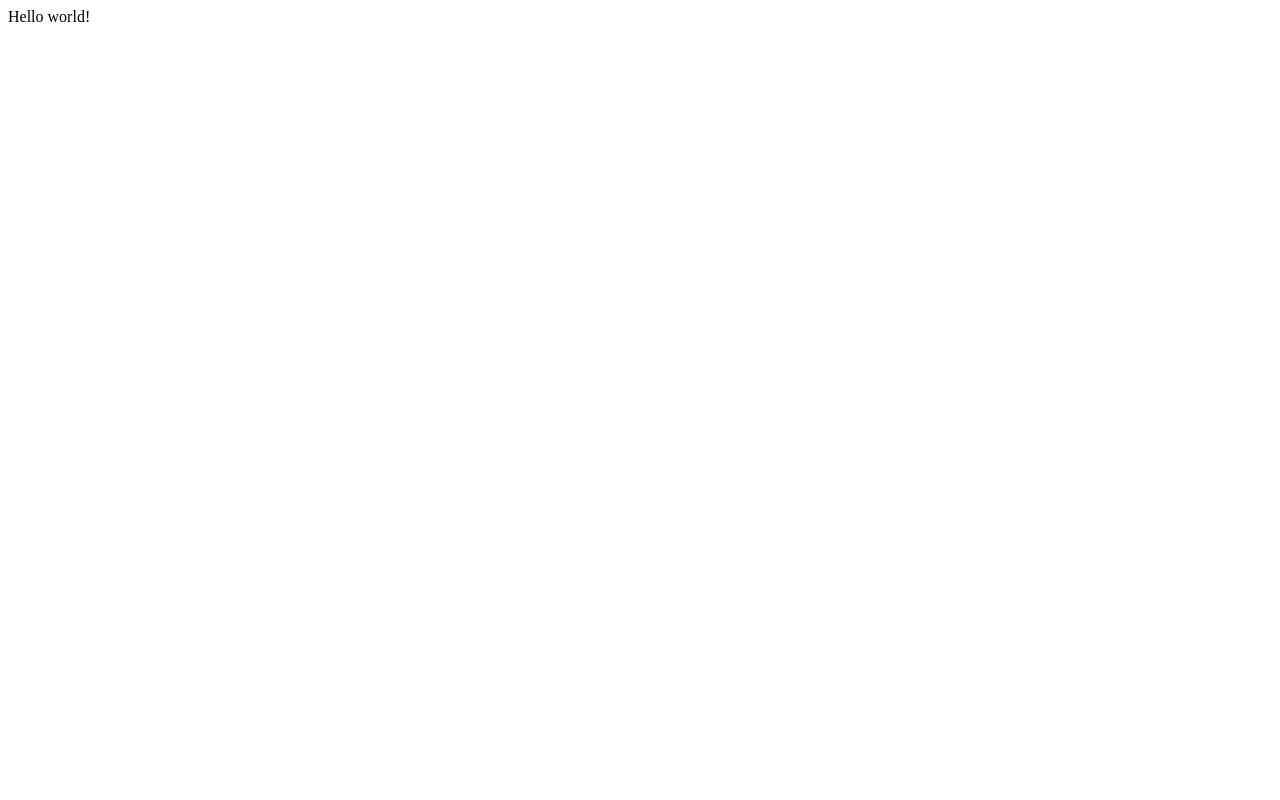
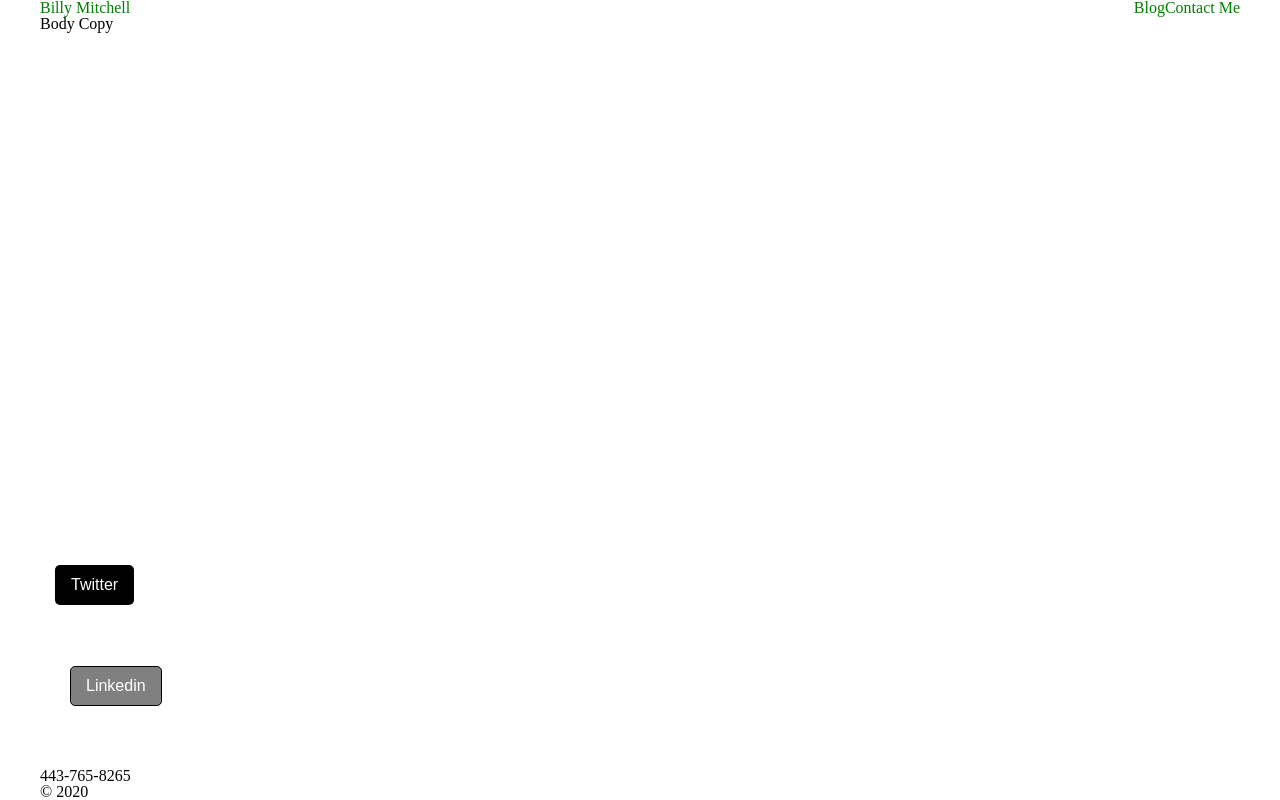
Before and after one commit to billymitchell/billy-mitchell-design, a Gatsby site: page / in a window 1280 px wide. Built offline with nearby package versions, Linux system fonts and the light colour scheme; Gatsby itself is replaced by a stand-in of ours.

Commit message:
updated project so its easer to understand error

```diff
--- /dev/null
+++ b/conponents/button.js
@@ -0,0 +1,39 @@
+import React from "react"
+import styled, { keyframes } from "styled-components"
+
+const fadein = keyframes`
+0% {
+    opacity: 0
+}
+100% {
+    opacity: 1
+}
+`
+
+const StyledButton = styled.button`
+  padding: 10px 15px;
+  background-color: ${({ primary }) => (primary ? "#000000" : "gray")};
+  color: #ffffff;
+  border-radius: 5px;
+  border: ${({ primary }) =>
+    primary ? "1px solid rgba(255,255,255,0)" : "1px solid rgba(0,0,0,1);"};
+  font-size: 16px;
+  box-sizing: content-box;
+  margin: ${({ margin }) => margin || "15px"};
+  &:hover {
+    background-color: #ffffff;
+    border: 1px solid #000000;
+    color: #000000;
+  }
+  animation: 0.5 ${fadein} ease-in-out;
+`
+
+const Button = ({ margin, primary, children }) => {
+  return (
+    <StyledButton margin={margin} primary={primary}>
+      {children}
+    </StyledButton>
+  )
+}
+
+export default Button
--- /dev/null
+++ b/conponents/footer.js
@@ -0,0 +1,30 @@
+import React from "react"
+import Button from "../conponents/button"
+import styled from "styled-components"
+
+const PaginationWrapper = styled.div`
+  display: flex;
+  width: 100%;
+`
+
+const Footer = () => {
+  return (
+    <div>
+      <a href="https://twitter.com/designbilly">
+        <Button primary>Twitter</Button>
+      </a>
+      <br />
+      <br />
+      <a href="https://www.linkedin.com/in/billymitchelldesign/">
+        <PaginationWrapper>
+          <Button margin="30px">Linkedin</Button>
+        </PaginationWrapper>
+      </a>
+      <br />
+      <br />
+      443-765-8265
+      <br />© 2020
+    </div>
+  )
+}
+export default Footer
--- /dev/null
+++ b/conponents/header.js
@@ -0,0 +1,84 @@
+import React from "react"
+//import { useStaticQuery, graphql } from "gatsby"
+import { Link } from "gatsby"
+import styled from "styled-components"
+
+const HeaderStyle = styled.div`
+  display: flex;
+  flex-direction: row;
+  justify-content: space-between;
+  .logo {
+  }
+  .menu-items {
+    display: flex;
+    flex-direction: row;
+    justify-content: space-between;
+  }
+  .menu-items a:hover {
+    color: #000000;
+  }
+  .menu-item-active {
+    text-decoration: underline;
+    color: #000000;
+  }
+`
+
+/*const Header = () => {
+  const { site } = useStaticQuery(
+    graphql`
+      query {
+        site {
+          siteMetadata {
+            title
+          }
+        }
+      }
+    `
+  )
+  return (
+    <header>
+      <HeaderStyle>
+        <Link className="logo" to="/">
+          <h1>{site.siteMetadata.title}</h1>
+        </Link>
+        <ul className="menu-items">
+          <li>
+            <Link to="/blog" activeClassName="menu-item-active">
+              Blog
+            </Link>
+          </li>
+          <li>
+            <Link to="/contact" activeClassName="menu-item-active">
+              Contact Me
+            </Link>
+          </li>
+        </ul>
+      </HeaderStyle>
+    </header>
+  )
+}*/
+
+const Header = () => {
+  return (
+    <header>
+      <HeaderStyle>
+        <Link className="logo" to="/">
+          <h1>Billy Mitchell</h1>
+        </Link>
+        <ul className="menu-items">
+          <li>
+            <Link to="/blog" activeClassName="menu-item-active">
+              Blog
+            </Link>
+          </li>
+          <li>
+            <Link to="/contact" activeClassName="menu-item-active">
+              Contact Me
+            </Link>
+          </li>
+        </ul>
+      </HeaderStyle>
+    </header>
+  )
+}
+export default Header
--- /dev/null
+++ b/conponents/layout.js
@@ -0,0 +1,33 @@
+import React from "react"
+import Header from "./header"
+import Footer from "./footer"
+import "../styles/reset.scss"
+import "../styles/global.scss"
+import styled from "styled-components"
+
+const Wrapper = styled.div`
+  width: 100%;
+  margin: 0 auto;
+  max-width: 1200px;
+  display: flex;
+  flex-direction: column;
+  min-height: 100vh;
+`
+
+const MainContainer = styled.div`
+  flex-grow: 1;
+`
+
+const Layout = props => {
+  return (
+    <Wrapper>
+      <MainContainer>
+        <Header />
+        {props.children}
+      </MainContainer>
+      <Footer />
+    </Wrapper>
+  )
+}
+
+export default Layout
--- a/gatsby-config.js
+++ b/gatsby-config.js
@@ -5,6 +5,9 @@
  */
 
 module.exports = {
-  /* Your site config here */
-  plugins: [],
+  siteMetadata: {
+    title: `Billy Mitchell Design & Development`,
+    authour: `Billy Mitchell`,
+  },
+  plugins: [`gatsby-plugin-sass`, `gatsby-plugin-styled-components`],
 }
--- a/src/pages/index.js
+++ b/src/pages/index.js
@@ -1,3 +1,13 @@
 import React from "react"
+import Layout from "../../conponents/layout"
 
-export default () => <div>Hello world!</div>
+const IndexPage = () => {
+  return (
+    <div>
+      <Layout>
+        <p>Body Copy</p>
+      </Layout>
+    </div>
+  )
+}
+export default IndexPage
--- /dev/null
+++ b/styles/global.scss
@@ -0,0 +1,6 @@
+$brand-color: green;
+
+a {
+  color: $brand-color;
+  text-decoration: none;
+}
--- /dev/null
+++ b/styles/reset.scss
@@ -0,0 +1,129 @@
+/* http://meyerweb.com/eric/tools/css/reset/
+   v2.0 | 20110126
+   License: none (public domain)
+*/
+
+html,
+body,
+div,
+span,
+applet,
+object,
+iframe,
+h1,
+h2,
+h3,
+h4,
+h5,
+h6,
+p,
+blockquote,
+pre,
+a,
+abbr,
+acronym,
+address,
+big,
+cite,
+code,
+del,
+dfn,
+em,
+img,
+ins,
+kbd,
+q,
+s,
+samp,
+small,
+strike,
+strong,
+sub,
+sup,
+tt,
+var,
+b,
+u,
+i,
+center,
+dl,
+dt,
+dd,
+ol,
+ul,
+li,
+fieldset,
+form,
+label,
+legend,
+table,
+caption,
+tbody,
+tfoot,
+thead,
+tr,
+th,
+td,
+article,
+aside,
+canvas,
+details,
+embed,
+figure,
+figcaption,
+footer,
+header,
+hgroup,
+menu,
+nav,
+output,
+ruby,
+section,
+summary,
+time,
+mark,
+audio,
+video {
+  margin: 0;
+  padding: 0;
+  border: 0;
+  font-size: 100%;
+  font: inherit;
+  vertical-align: baseline;
+}
+/* HTML5 display-role reset for older browsers */
+article,
+aside,
+details,
+figcaption,
+figure,
+footer,
+header,
+hgroup,
+menu,
+nav,
+section {
+  display: block;
+}
+body {
+  line-height: 1;
+}
+ol,
+ul {
+  list-style: none;
+}
+blockquote,
+q {
+  quotes: none;
+}
+blockquote:before,
+blockquote:after,
+q:before,
+q:after {
+  content: "";
+  content: none;
+}
+table {
+  border-collapse: collapse;
+  border-spacing: 0;
+}
```
Also changed, not shown: conponents/strapidata.js (added, +21 -0 lines), package.json (+12 -4 lines), src/pages/blog.js (added, +11 -0 lines), src/pages/contact.js (added, +17 -0 lines), 1 other file.
